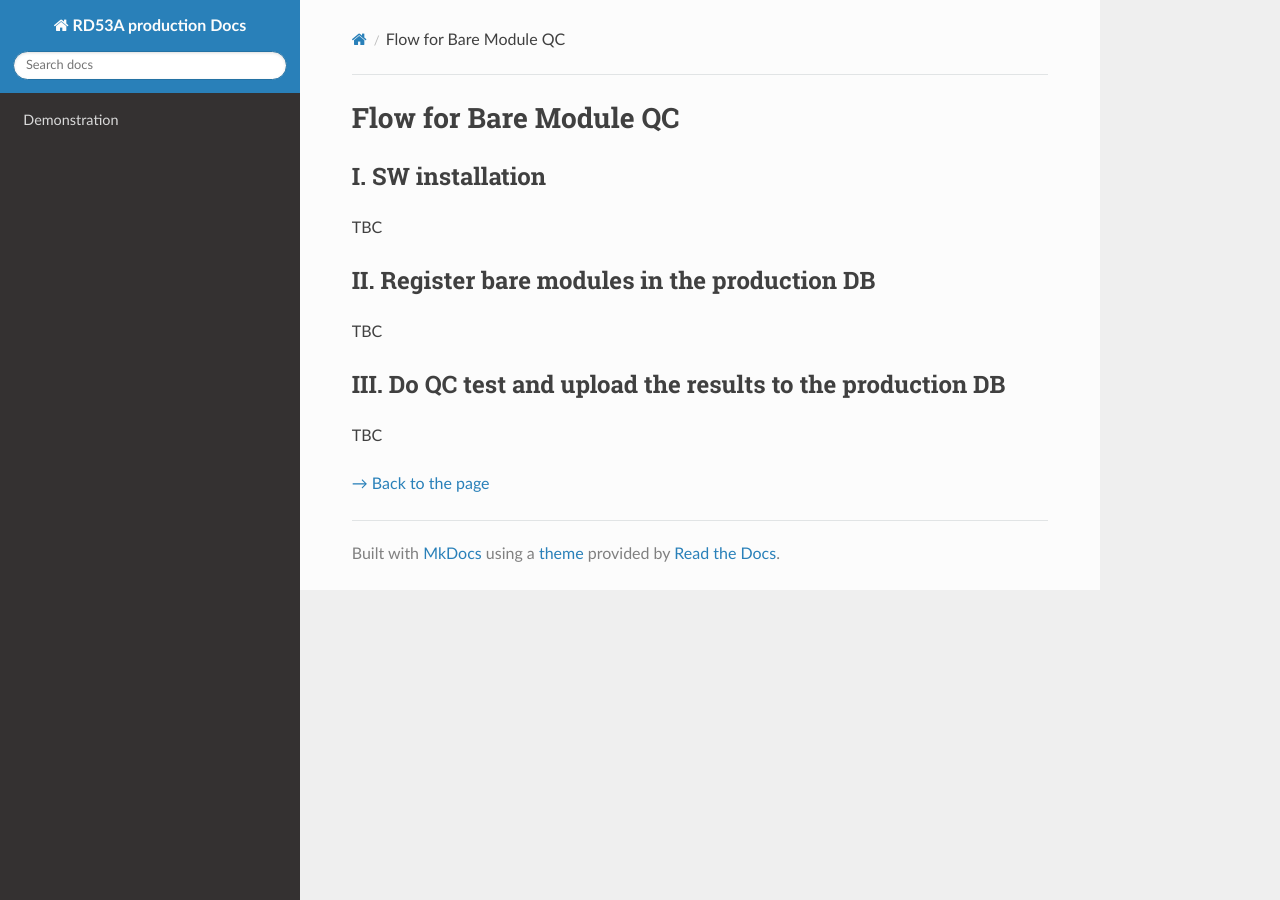
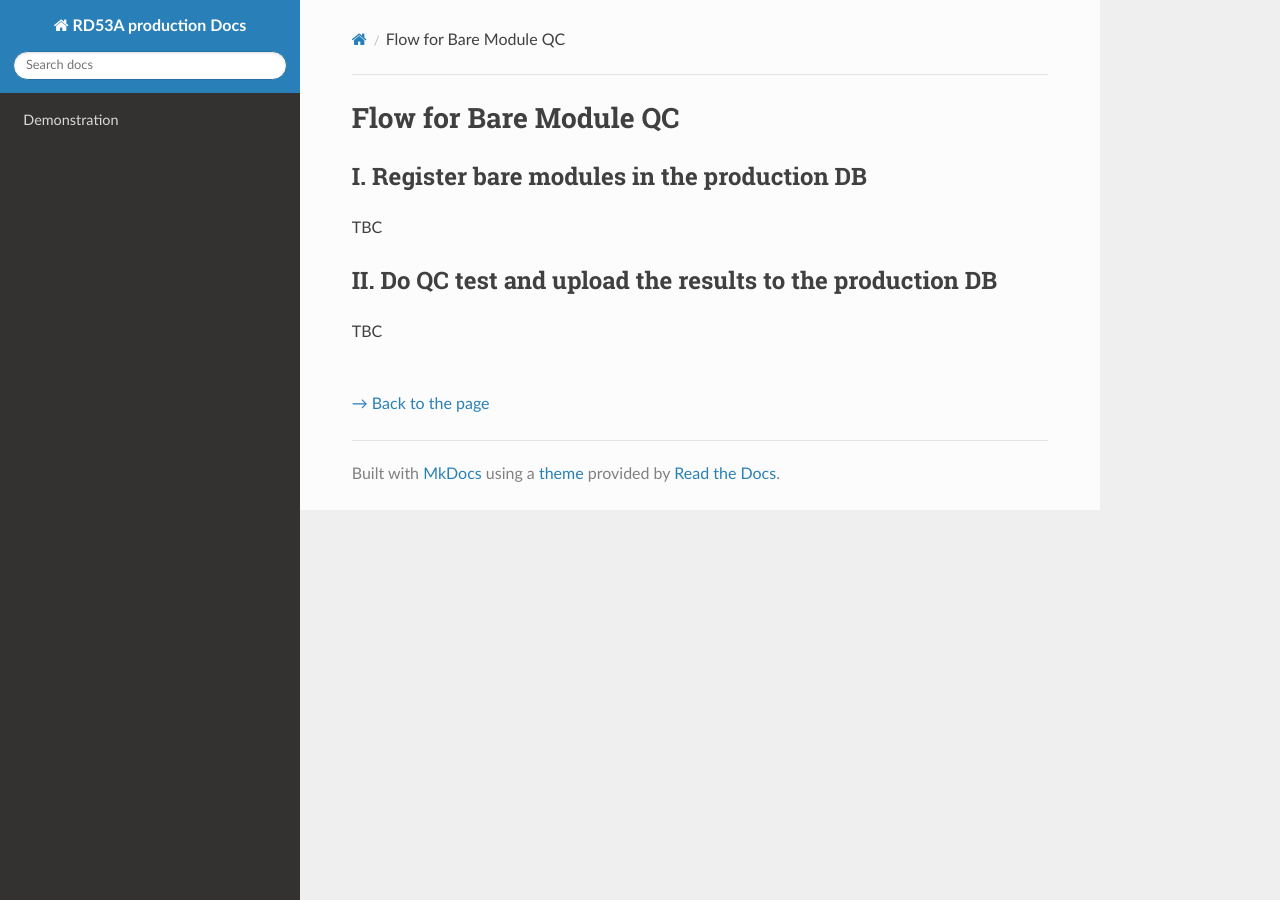
Before and after one commit to jlab-hep/-rd53a_software_doc, an MkDocs documentation site: the page built from docs/bare_module_QC_flow.md, in a window 1280 px wide. Built offline with MkDocs 1.6.1, drawn with Linux system fonts in a browser that asks for light colours; nearby versions of some CDN libraries; old or Windows-style settings are respelled for this version of MkDocs.

Commit message:
modify links for the main page

```diff
--- a/docs/bare_module_QC_flow.md
+++ b/docs/bare_module_QC_flow.md
@@ -1,12 +1,10 @@
 # Flow for Bare Module QC
-## I. SW installation
+
+## I. Register bare modules in the production DB
 TBC
 
-## II. Register bare modules in the production DB
+## II. Do QC test and upload the results to the production DB
 TBC
 
-## III. Do QC test and upload the results to the production DB
-TBC
-
-
-[&rarr; Back to the page](rd53a_domo_flow.md)
+<br>
+[&rarr; Back to the page](https://rd53a-software-docs.readthedocs.io/en/latest/rd53a_demo_flow/)
```
Also changed, not shown: docs/module_QC_flow.md (+1 -1 lines), docs/rd53a_demo_flow.md (+1 -1 lines).
